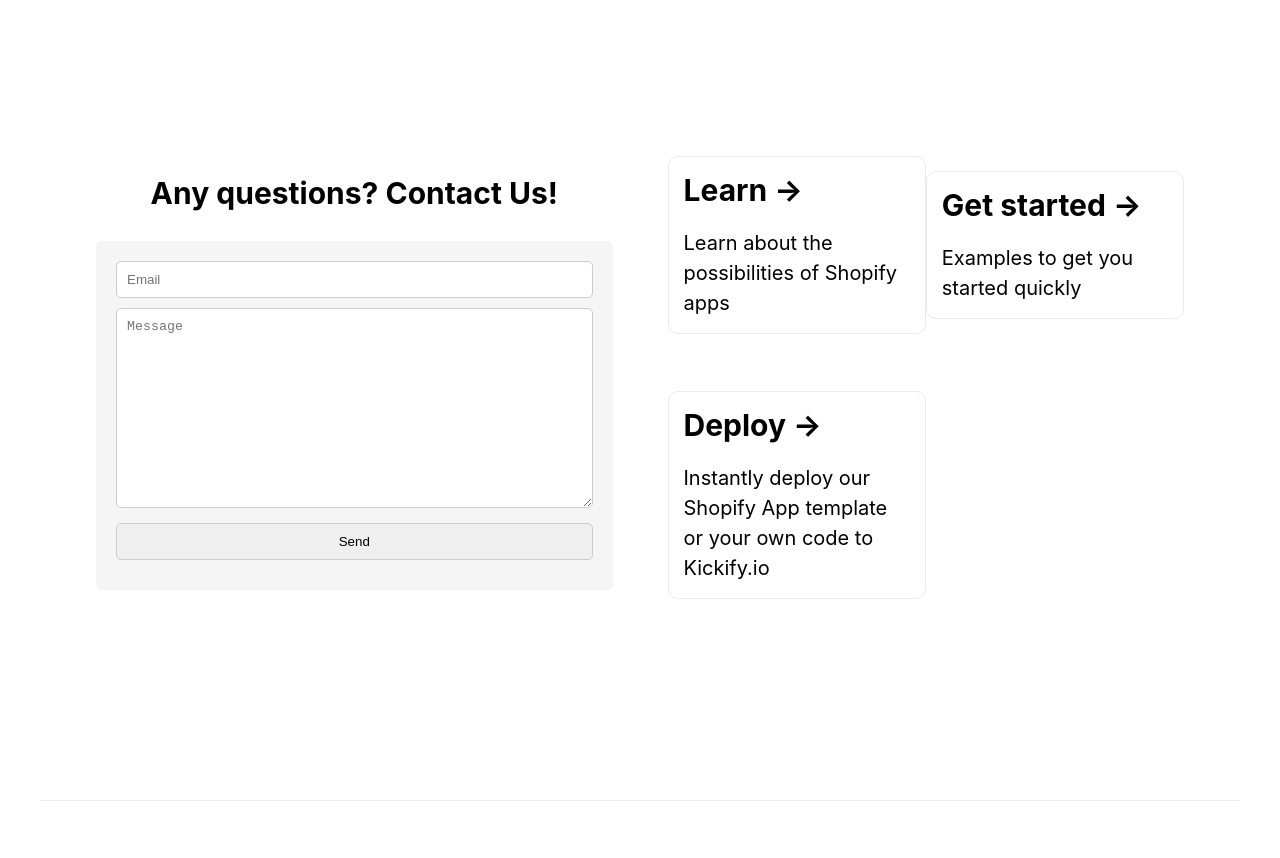
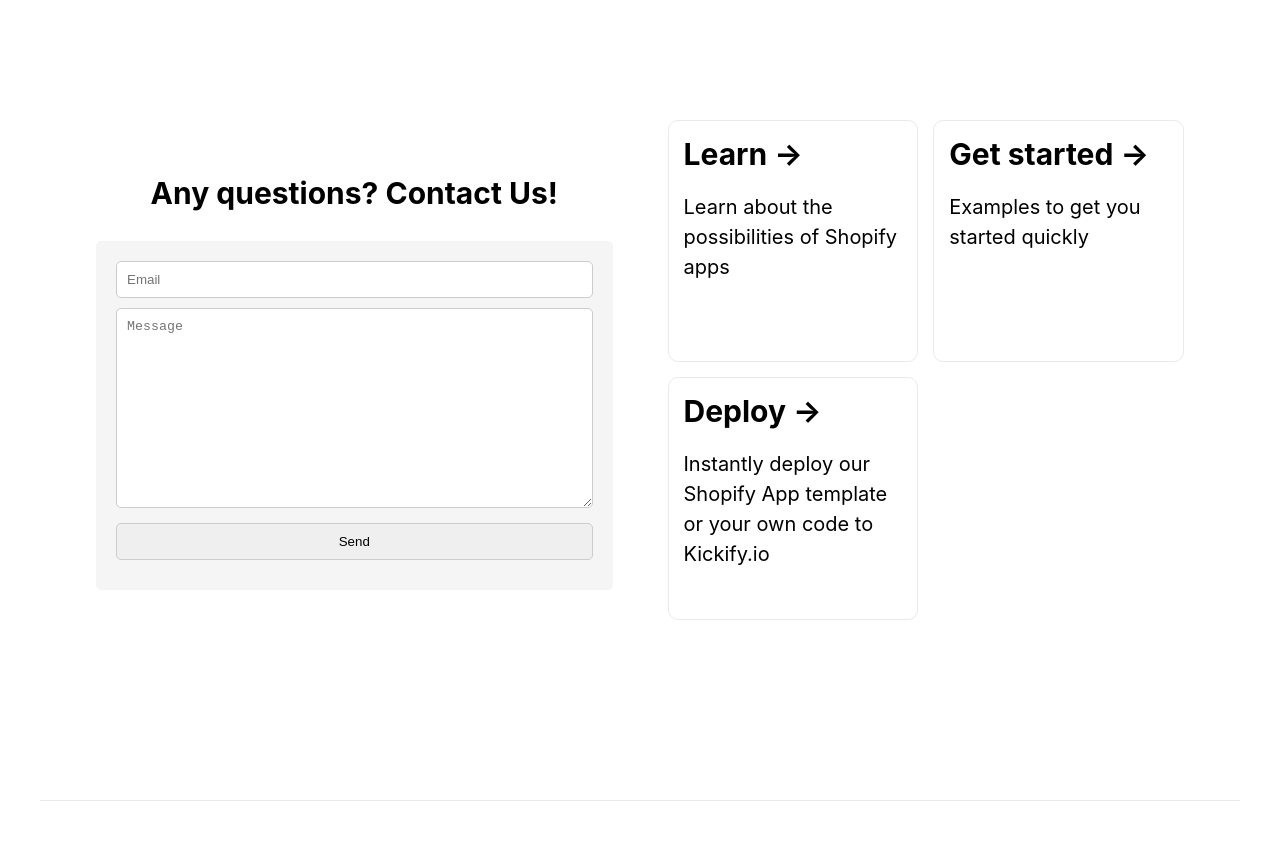
Before and after one commit to Bettelstab/kickify-io, a Next.js app: page / in a window 1280 px wide. Shown: the part 3260-4118 px from the top of the page. Built offline with nearby package versions, Linux system fonts and the light colour scheme.

Commit message:
Adjust actions grid

```diff
--- a/pages/home/Actions.module.css
+++ b/pages/home/Actions.module.css
@@ -3,6 +3,7 @@
   display: grid;
   grid-template-columns: repeat(auto-fill, minmax(250px, 1fr));
   grid-template-rows: 1fr 1fr;
+  grid-gap: 15px;
   align-items: center;
   justify-content: center;
   flex-wrap: wrap;
@@ -18,6 +19,7 @@
   border-radius: 10px;
   transition: color 0.15s ease, border-color 0.15s ease;
   max-width: 300px;
+  height: 100%;
 }
 
 .card:hover,
```
